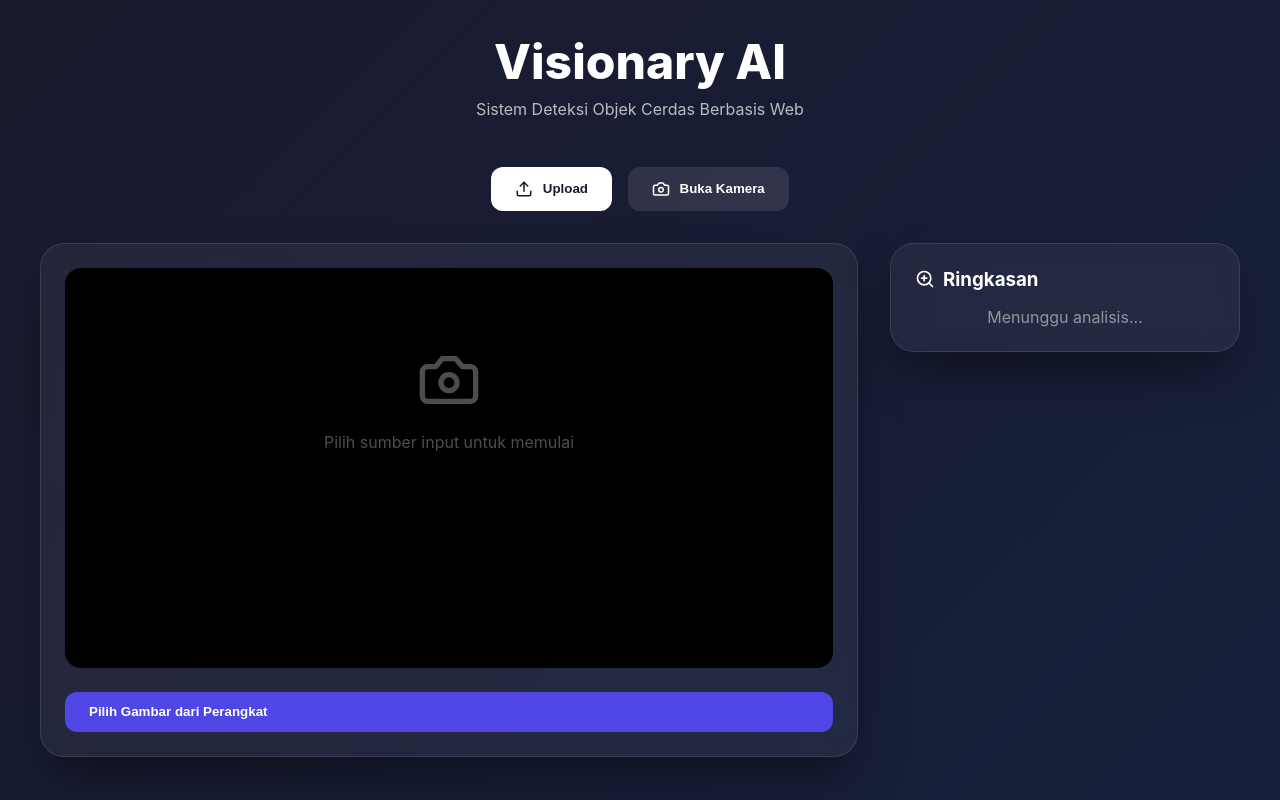
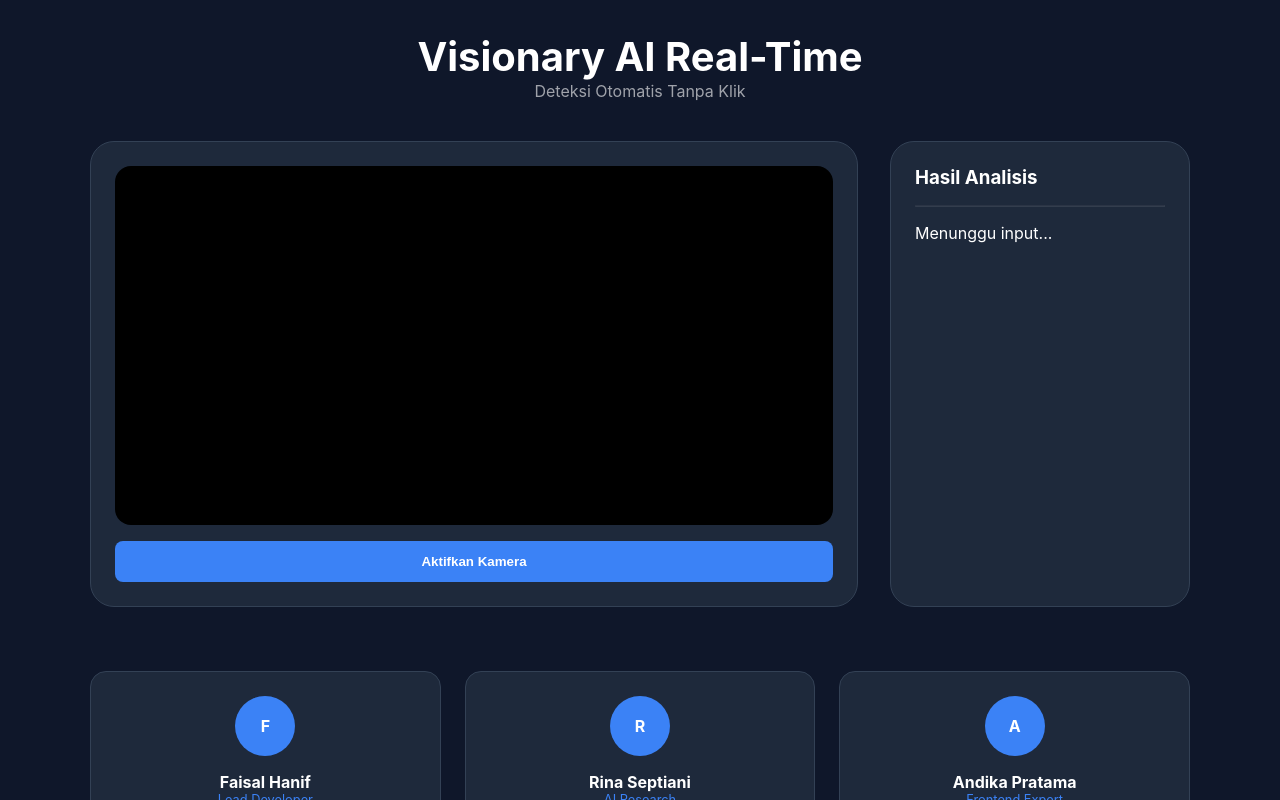
Before and after one commit to ricky1211/project_detection-object, a React (Vite) app: page / in a window 1280 px wide. Built offline with nearby package versions, Linux system fonts and the light colour scheme.

Commit message:
kloisuassi

```diff
--- a/src/DetectionToolkit.jsx
+++ b/src/DetectionToolkit.jsx
@@ -4,82 +4,56 @@ import { Camera, Upload, RotateCcw, ZoomIn, AlertCircle, CheckCircle, Download,
 const DetectionToolkit = () => {
   const [model, setModel] = useState(null);
   const [loading, setLoading] = useState(true);
-  const [detecting, setDetecting] = useState(false);
   const [stream, setStream] = useState(null);
-  const [mode, setMode] = useState('upload');
+  const [mode, setMode] = useState('camera'); // Default ke kamera
   const [predictions, setPredictions] = useState([]);
   const [imageSrc, setImageSrc] = useState(null);
   const [analysis, setAnalysis] = useState(null);
   const [error, setError] = useState(null);
-  const [isCameraLoading, setIsCameraLoading] = useState(false);
 
   const videoRef = useRef(null);
   const canvasRef = useRef(null);
   const fileInputRef = useRef(null);
   const imageRef = useRef(null);
+  const requestRef = useRef(); // Untuk menyimpan ID animasi
 
-  // --- STYLES ---
-  const styles = {
-    container: {
-      minHeight: '100vh',
-      background: 'linear-gradient(135deg, #1a1a2e 0%, #16213e 100%)',
-      padding: '2rem 1rem',
-      fontFamily: 'Inter, system-ui, sans-serif',
-      color: 'white'
-    },
-    wrapper: { maxWidth: '1200px', margin: '0 auto' },
-    header: { textAlign: 'center', marginBottom: '3rem' },
-    card: {
-      background: 'rgba(255, 255, 255, 0.05)',
-      backdropFilter: 'blur(10px)',
-      borderRadius: '24px',
-      padding: '1.5rem',
-      border: '1px solid rgba(255, 255, 255, 0.1)',
-      boxShadow: '0 25px 50px -12px rgba(0, 0, 0, 0.5)'
-    },
-    button: {
-      display: 'flex',
-      alignItems: 'center',
-      gap: '0.6rem',
-      padding: '0.8rem 1.5rem',
-      borderRadius: '12px',
-      fontWeight: '600',
-      border: 'none',
-      cursor: 'pointer',
-      transition: 'all 0.2s cubic-bezier(0.4, 0, 0.2, 1)',
-    },
-    primaryButton: {
-      background: '#4f46e5',
-      color: 'white',
-      width: '100%'
-    },
-    profileSection: {
-      marginTop: '5rem',
-      display: 'grid',
-      gridTemplateColumns: 'repeat(auto-fit, minmax(280px, 1fr))',
-      gap: '2rem',
-      paddingBottom: '4rem'
-    },
-    profileCard: {
-      background: 'rgba(255, 255, 255, 0.03)',
-      borderRadius: '20px',
-      padding: '2rem',
-      textAlign: 'center',
-      border: '1px solid rgba(255, 255, 255, 0.05)',
-      transition: 'transform 0.3s ease'
+  // --- LOGIKA DETEKSI OTOMATIS (REAL-TIME) ---
+  const detectFrame = useCallback(async () => {
+    if (!model || !videoRef.current || videoRef.current.paused || videoRef.current.ended) return;
+
+    try {
+      const preds = await model.detect(videoRef.current);
+      setPredictions(preds);
+      drawPredictions(preds, videoRef.current);
+      analyzeResults(preds);
+
+      // Loop terus menerus selama kamera aktif
+      requestRef.current = requestAnimationFrame(detectFrame);
+    } catch (err) {
+      console.error("Detection loop error:", err);
     }
-  };
+  }, [model]);
 
-  // Load COCO-SSD Model
+  // Mulai loop saat kamera siap
+  useEffect(() => {
+    if (stream && model) {
+      requestRef.current = requestAnimationFrame(detectFrame);
+    }
+    return () => cancelAnimationFrame(requestRef.current);
+  }, [stream, model, detectFrame]);
+
+  // --- MODEL LOADING ---
   useEffect(() => {
     const loadModel = async () => {
       try {
         setLoading(true);
-        // Memastikan script tfjs sudah dimuat di index.html atau via npm
+        if (window.cocoSsd) {
           const loadedModel = await window.cocoSsd.load();
           setModel(loadedModel);
+          startCamera(); // Auto-start kamera setelah model siap
+        }
       } catch (err) {
-        setError('Gagal memuat model AI. Pastikan koneksi internet stabil.');
+        setError('Gagal memuat model AI.');
       } finally {
         setLoading(false);
       }
@@ -88,93 +62,47 @@ const DetectionToolkit = () => {
   }, []);
 
   // --- OPTIMASI KAMERA ---
-  const stopCamera = useCallback(() => {
+  const startCamera = async () => {
+    setError(null);
+    setMode('camera');
+    try {
+      const mediaStream = await navigator.mediaDevices.getUserMedia({
+        video: { facingMode: 'environment', width: 640, height: 480 },
+        audio: false
+      });
+      if (videoRef.current) {
+        videoRef.current.srcObject = mediaStream;
+        setStream(mediaStream);
+      }
+    } catch (err) {
+      setError('Akses kamera ditolak.');
+    }
+  };
+
+  const stopCamera = () => {
     if (stream) {
       stream.getTracks().forEach(track => track.stop());
       setStream(null);
     }
-    if (videoRef.current) {
-      videoRef.current.srcObject = null;
-    }
-    setMode('upload');
-    setIsCameraLoading(false);
-  }, [stream]);
-
-  const startCamera = async () => {
-    setIsCameraLoading(true);
-    setError(null);
-    setMode('camera');
-
-    const constraints = {
-      video: {
-        facingMode: 'environment',
-        width: { ideal: 640 }, // Resolusi ideal untuk kecepatan proses
-        height: { ideal: 480 }
-      },
-      audio: false
-    };
-
-    try {
-      const mediaStream = await navigator.mediaDevices.getUserMedia(constraints);
-
-      if (videoRef.current) {
-        videoRef.current.srcObject = mediaStream;
-        // Tunggu hingga metadata dimuat sebelum menandakan kamera siap
-        videoRef.current.onloadedmetadata = () => {
-          videoRef.current.play();
-          setStream(mediaStream);
-          setIsCameraLoading(false);
-        };
-      }
-    } catch (err) {
-      setError('Akses kamera ditolak atau tidak ditemukan.');
-      setIsCameraLoading(false);
-      setMode('upload');
-    }
-  };
-
-  // Cleanup pada unmount
-  useEffect(() => {
-    return () => {
-      if (stream) stream.getTracks().forEach(t => t.stop());
-    };
-  }, [stream]);
-
-  // --- LOGIKA DETEKSI ---
-  const detect = async (source) => {
-    if (!model || !source) return;
-    setDetecting(true);
-    try {
-      const predictions = await model.detect(source);
-      setPredictions(predictions);
-      drawPredictions(predictions, source);
-      analyzeResults(predictions);
-    } catch (err) {
-      setError('Proses deteksi terganggu.');
-    } finally {
-      setDetecting(false);
-    }
+    cancelAnimationFrame(requestRef.current);
   };
 
   const drawPredictions = (preds, source) => {
     const canvas = canvasRef.current;
+    if (!canvas) return;
     const ctx = canvas.getContext('2d');
-    const width = source.videoWidth || source.width;
-    const height = source.videoHeight || source.height;
-
-    canvas.width = width;
-    canvas.height = height;
-    ctx.clearRect(0, 0, width, height);
+    canvas.width = source.videoWidth || source.width;
+    canvas.height = source.videoHeight || source.height;
+    ctx.clearRect(0, 0, canvas.width, canvas.height);
 
     preds.forEach(p => {
       const [x, y, w, h] = p.bbox;
-      ctx.strokeStyle = '#4f46e5';
+      ctx.strokeStyle = '#00FF00';
       ctx.lineWidth = 3;
       ctx.strokeRect(x, y, w, h);
-      ctx.fillStyle = '#4f46e5';
-      ctx.fillRect(x, y - 25, ctx.measureText(p.class).width + 20, 25);
-      ctx.fillStyle = 'white';
-      ctx.fillText(`${p.class} ${Math.round(p.score * 100)}%`, x + 5, y - 7);
+      ctx.fillStyle = '#00FF00';
+      ctx.font = 'bold 16px Arial';
+      ctx.fillText(`${p.class} ${Math.round(p.score * 100)}%`, x, y > 20 ? y - 10 : y + 20);
     });
   };
 
@@ -183,178 +111,77 @@ const DetectionToolkit = () => {
       acc[curr.class] = (acc[curr.class] || 0) + 1;
       return acc;
     }, {});
-    setAnalysis({
-      total: preds.length,
-      counts,
-      message: preds.length > 0 ? 'Objek Terdeteksi!' : 'Tidak ada objek'
-    });
+    setAnalysis({ total: preds.length, counts });
   };
 
-  const handleFileUpload = (e) => {
-    const file = e.target.files[0];
-    if (file) {
-      const url = URL.createObjectURL(file);
-      setImageSrc(url);
-      setPredictions([]);
-      setAnalysis(null);
-    }
+  const styles = {
+    container: { minHeight: '100vh', background: '#0f172a', color: 'white', padding: '2rem 1rem' },
+    card: { background: '#1e293b', borderRadius: '1.5rem', padding: '1.5rem', border: '1px solid #334155' },
+    profileGrid: { display: 'grid', gridTemplateColumns: 'repeat(auto-fit, minmax(250px, 1fr))', gap: '1.5rem', marginTop: '4rem' },
+    profileCard: { background: '#1e293b', padding: '2rem', borderRadius: '1rem', textAlign: 'center', border: '1px solid #334155' }
   };
 
-  // --- RENDER ---
-  if (loading) return (
-    <div style={{ ...styles.container, display: 'flex', alignItems: 'center', justifyContent: 'center' }}>
-      <div style={{ textAlign: 'center' }}>
-        <div className="spinner" style={{ border: '4px solid #4f46e5', borderTopColor: 'transparent', borderRadius: '50%', width: 50, height: 50, animation: 'spin 1s linear infinite', margin: '0 auto 1rem' }}></div>
-        <p>Mengunduh Neural Network...</p>
-      </div>
-    </div>
-  );
+  if (loading) return <div style={{...styles.container, textAlign:'center'}}>Memuat AI...</div>;
 
   return (
     <div style={styles.container}>
-      <style>{`@keyframes spin { to { transform: rotate(360deg); } }`}</style>
-
-      <div style={styles.wrapper}>
-        <header style={styles.header}>
-          <h1 style={{ fontSize: '3rem', fontWeight: '800', marginBottom: '0.5rem' }}>Visionary AI</h1>
-          <p style={{ opacity: 0.7 }}>Sistem Deteksi Objek Cerdas Berbasis Web</p>
+      <div style={{ maxWidth: '1100px', margin: '0 auto' }}>
+        <header style={{ textAlign: 'center', marginBottom: '2.5rem' }}>
+          <h1 style={{ fontSize: '2.5rem', fontWeight: 'bold' }}>Visionary AI Real-Time</h1>
+          <p style={{ opacity: 0.6 }}>Deteksi Otomatis Tanpa Klik</p>
         </header>
 
-        <div style={{ display: 'flex', gap: '1rem', justifyContent: 'center', marginBottom: '2rem' }}>
-          <button
-            onClick={() => { stopCamera(); setMode('upload'); }}
-            style={{ ...styles.button, background: mode === 'upload' ? 'white' : 'rgba(255,255,255,0.1)', color: mode === 'upload' ? '#1a1a2e' : 'white' }}
-          >
-            <Upload size={18} /> Upload
-          </button>
-          <button
-            onClick={stream ? stopCamera : startCamera}
-            style={{ ...styles.button, background: mode === 'camera' ? 'white' : 'rgba(255,255,255,0.1)', color: mode === 'camera' ? '#1a1a2e' : 'white' }}
-          >
-            <Camera size={18} /> {stream ? 'Matikan Kamera' : 'Buka Kamera'}
-          </button>
-        </div>
-
-        <div style={{ display: 'grid', gridTemplateColumns: '1fr 350px', gap: '2rem', flexWrap: 'wrap' }}>
-          {/* Main Display */}
+        <div style={{ display: 'grid', gridTemplateColumns: window.innerWidth > 900 ? '1fr 300px' : '1fr', gap: '2rem' }}>
           <div style={styles.card}>
-            <div style={{ position: 'relative', borderRadius: '16px', overflow: 'hidden', background: '#000', minHeight: '400px' }}>
-              {isCameraLoading && (
-                <div style={{ position: 'absolute', inset: 0, display: 'flex', alignItems: 'center', justifyContent: 'center', zIndex: 10 }}>
-                  <p>Menyiapkan Kamera...</p>
-                </div>
-              )}
-
-              {mode === 'camera' ? (
+            <div style={{ position: 'relative', background: 'black', borderRadius: '1rem', overflow: 'hidden' }}>
               <video ref={videoRef} autoPlay playsInline muted style={{ width: '100%', display: 'block' }} />
-              ) : imageSrc ? (
-                <img ref={imageRef} src={imageSrc} onLoad={() => detect(imageRef.current)} style={{ width: '100%', display: 'block' }} />
-              ) : (
-                <div style={{ padding: '5rem', textAlign: 'center', opacity: 0.3 }}>
-                   <Camera size={64} style={{ margin: '0 auto 1rem' }} />
-                   <p>Pilih sumber input untuk memulai</p>
-                </div>
-              )}
               <canvas ref={canvasRef} style={{ position: 'absolute', top: 0, left: 0, width: '100%', height: '100%' }} />
             </div>
-
-            <div style={{ marginTop: '1.5rem', display: 'flex', gap: '1rem' }}>
-              {mode === 'camera' && stream && (
-                <button onClick={() => detect(videoRef.current)} style={{ ...styles.button, ...styles.primaryButton }}>
-                  {detecting ? 'Memproses...' : 'Ambil & Deteksi Objek'}
+            <div style={{ marginTop: '1rem', display: 'flex', gap: '1rem' }}>
+              <button onClick={stream ? stopCamera : startCamera} style={{ flex: 1, padding: '0.8rem', borderRadius: '0.5rem', background: '#3b82f6', color: 'white', border: 'none', fontWeight: 'bold', cursor: 'pointer' }}>
+                {stream ? 'Matikan Kamera' : 'Aktifkan Kamera'}
               </button>
-              )}
-              {mode === 'upload' && (
-                <button onClick={() => fileInputRef.current.click()} style={{ ...styles.button, ...styles.primaryButton }}>
-                  Pilih Gambar dari Perangkat
-                </button>
-              )}
-              <input type="file" ref={fileInputRef} hidden onChange={handleFileUpload} accept="image/*" />
             </div>
           </div>
 
-          {/* Results Side */}
-          <div style={{ display: 'flex', flexDirection: 'column', gap: '1.5rem' }}>
           <div style={styles.card}>
-              <h3 style={{ marginBottom: '1rem', display: 'flex', alignItems: 'center', gap: '0.5rem' }}><ZoomIn size={20}/> Ringkasan</h3>
+            <h3>Hasil Analisis</h3>
+            <hr style={{ opacity: 0.1, margin: '1rem 0' }} />
             {analysis ? (
-                <>
-                  <div style={{ background: 'rgba(79, 70, 229, 0.2)', padding: '1rem', borderRadius: '12px', border: '1px solid #4f46e5' }}>
-                    <p style={{ fontSize: '0.8rem', textTransform: 'uppercase', letterSpacing: '1px' }}>Total Objek</p>
-                    <p style={{ fontSize: '2.5rem', fontWeight: '800' }}>{analysis.total}</p>
-                  </div>
-                  <div style={{ marginTop: '1rem' }}>
+              <div>
+                <p style={{ fontSize: '0.8rem', opacity: 0.6 }}>TOTAL OBJEK</p>
+                <p style={{ fontSize: '2.5rem', fontWeight: 'bold' }}>{analysis.total}</p>
                 {Object.entries(analysis.counts).map(([name, count]) => (
-                      <div key={name} style={{ display: 'flex', justifyContent: 'space-between', padding: '0.5rem 0', borderBottom: '1px solid rgba(255,255,255,0.1)' }}>
+                  <div key={name} style={{ display: 'flex', justifyContent: 'space-between', padding: '0.5rem 0' }}>
                     <span style={{ textTransform: 'capitalize' }}>{name}</span>
-                        <span style={{ fontWeight: '700' }}>{count}x</span>
+                    <span style={{ color: '#10b981', fontWeight: 'bold' }}>{count}x</span>
                   </div>
                 ))}
               </div>
-                </>
-              ) : <p style={{ opacity: 0.5, textAlign: 'center' }}>Menunggu analisis...</p>}
-            </div>
+            ) : <p>Menunggu input...</p>}
           </div>
         </div>
 
-        {/* --- SECTION PROFIL PEMBUAT --- */}
-        <section style={styles.profileSection}>
-          <ProfileCard
-            name="Ahmad Fauzi"
-            role="AI Engineer"
-            email="fauzi@example.com"
-            github="ahmadfauzi"
-          />
-          <ProfileCard
-            name="Siti Aminah"
-            role="Frontend Developer"
-            email="siti@example.com"
-            github="sitiaminah"
-          />
-          <ProfileCard
-            name="Budi Santoso"
-            role="UI/UX Designer"
-            email="budi@example.com"
-            github="budisan"
-          />
-        </section>
-
-        <footer style={{ textAlign: 'center', opacity: 0.5, paddingBottom: '2rem', fontSize: '0.9rem' }}>
-          © 2024 Visionary Project. Built with React & TensorFlow.js
-        </footer>
+        {/* --- PROFIL PEMBUAT --- */}
+        <div style={styles.profileGrid}>
+          <ProfileCard name="Faisal Hanif" role="Lead Developer" github="faisalh" />
+          <ProfileCard name="Rina Septiani" role="AI Research" github="rinasep" />
+          <ProfileCard name="Andika Pratama" role="Frontend Expert" github="andika88" />
+        </div>
       </div>
     </div>
   );
 };
 
-// Komponen Kecil untuk Profil
-const ProfileCard = ({ name, role, email, github }) => {
-  return (
-    <div style={{
-      background: 'rgba(255, 255, 255, 0.03)',
-      borderRadius: '24px',
-      padding: '2rem',
-      textAlign: 'center',
-      border: '1px solid rgba(255, 255, 255, 0.05)',
-      transition: 'transform 0.3s ease',
-      cursor: 'default'
-    }}
-    onMouseEnter={(e) => e.currentTarget.style.transform = 'translateY(-10px)'}
-    onMouseLeave={(e) => e.currentTarget.style.transform = 'translateY(0)'}
-    >
-      <div style={{ width: '80px', height: '80px', background: '#4f46e5', borderRadius: '50%', margin: '0 auto 1.5rem', display: 'flex', alignItems: 'center', justifyContent: 'center', fontSize: '1.5rem', fontWeight: 'bold' }}>
-        {name.charAt(0)}
-      </div>
-      <h3 style={{ fontSize: '1.25rem', marginBottom: '0.25rem' }}>{name}</h3>
-      <p style={{ color: '#4f46e5', fontWeight: '600', marginBottom: '1.5rem', fontSize: '0.9rem' }}>{role}</p>
-
-      <div style={{ display: 'flex', justifyContent: 'center', gap: '1rem' }}>
-        <a href={`mailto:${email}`} style={{ color: 'white', opacity: 0.6 }}><Mail size={20}/></a>
-        <a href={`https://github.com/${github}`} style={{ color: 'white', opacity: 0.6 }}><Github size={20}/></a>
-        <a href="#" style={{ color: 'white', opacity: 0.6 }}><Linkedin size={20}/></a>
+const ProfileCard = ({ name, role, github }) => (
+  <div style={{ background: '#1e293b', padding: '1.5rem', borderRadius: '1rem', textAlign: 'center', border: '1px solid #334155' }}>
+    <div style={{ width: '60px', height: '60px', background: '#3b82f6', borderRadius: '50%', margin: '0 auto 1rem', display: 'flex', alignItems: 'center', justifyContent: 'center', fontWeight: 'bold' }}>{name[0]}</div>
+    <h4 style={{ margin: 0 }}>{name}</h4>
+    <p style={{ fontSize: '0.8rem', color: '#3b82f6', marginBottom: '1rem' }}>{role}</p>
+    <div style={{ display: 'flex', justifyContent: 'center', gap: '1rem', opacity: 0.6 }}>
+      <Github size={18} /> <Linkedin size={18} /> <Mail size={18} />
     </div>
   </div>
 );
-};
 
 export default DetectionToolkit;
```
Lines whose indentation alone changed are shown as unchanged.
